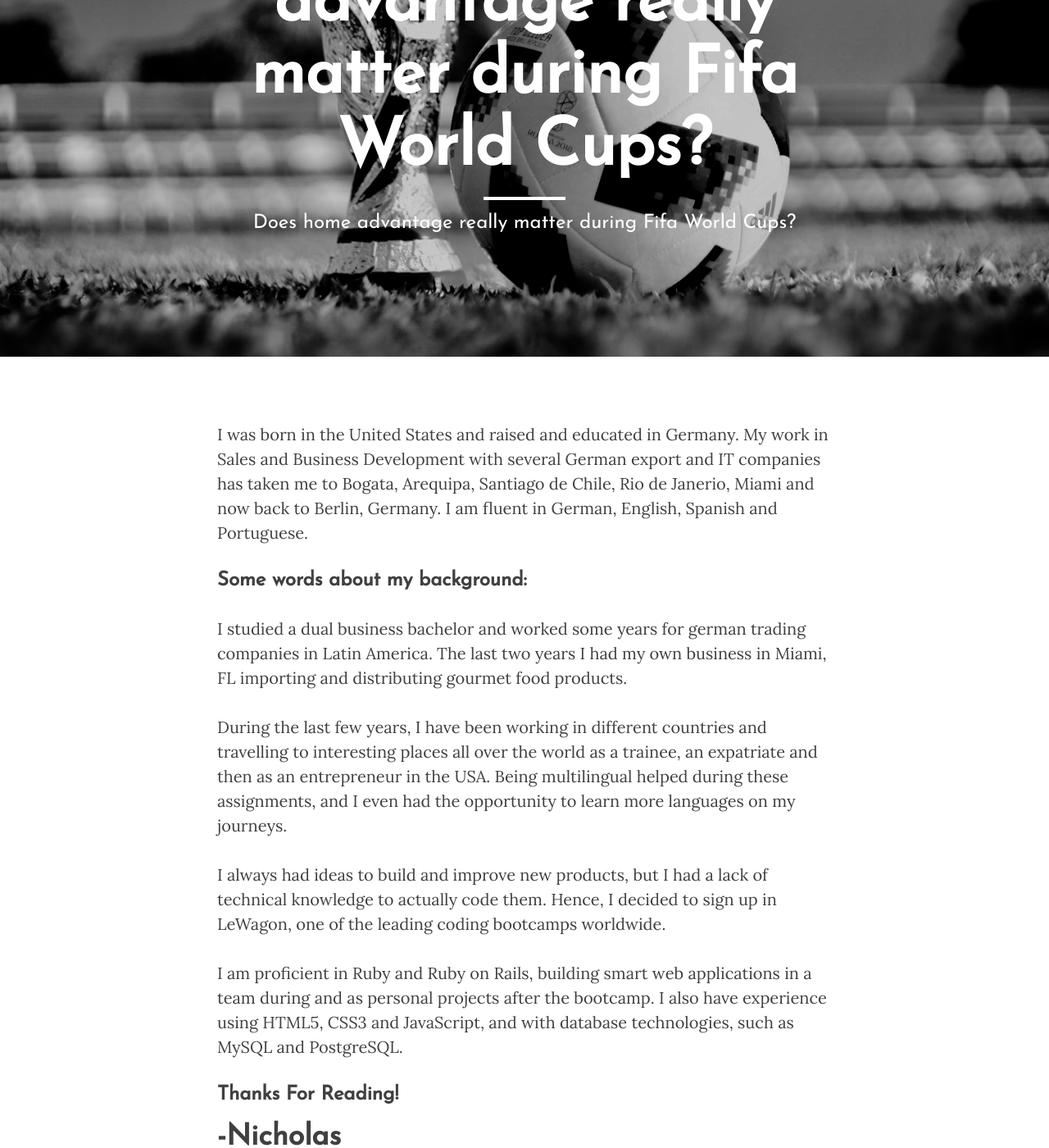
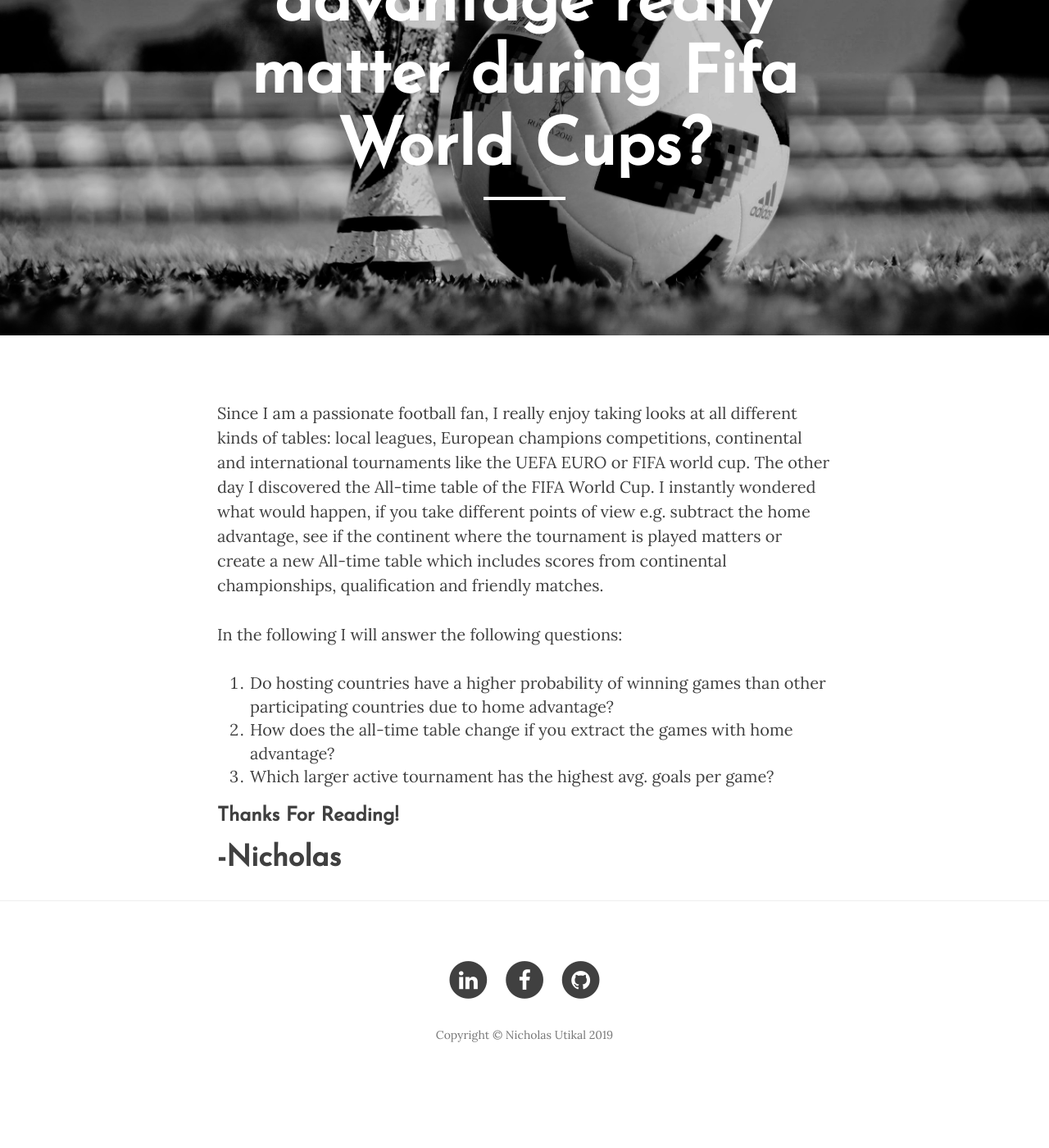
Before and after one commit to nichohelmut/nichohelmut.github.io, a Jekyll site: the page built from blog_post.html, in a window 1280 px wide and 1400 px high, scrolled down 327 px. Shown: the whole window at 82% size. Built offline with Jekyll 4.4.1, drawn with Linux system fonts in a browser that asks for light colours; nearby versions of some CDN libraries.

Commit message:
test first paragraph

```diff
--- a/blog_post.html
+++ b/blog_post.html
@@ -1,24 +1,24 @@
 ---
 layout: page
 title: "Does home advantage really matter during Fifa World Cups?"
-description: "Does home advantage really matter during Fifa World Cups?"
 header-img: "img/football.jpeg"
 ---
 
-<p>I was born in the United States and raised and educated in Germany. My work in Sales and Business Development with several German export and IT companies has taken me to Bogata, Arequipa, Santiago de Chile, Rio de Janerio, Miami and now back to Berlin, Germany.
-
-I am fluent in German, English, Spanish and Portuguese.</p>
+<p>Since I am a passionate football fan, I really enjoy taking looks at all different kinds of tables: local leagues, European champions competitions,
+    continental and international tournaments like the UEFA EURO or FIFA world cup. The other day I discovered the All-time table of the FIFA World Cup.
+    I instantly wondered what would happen, if you take different points of view e.g. subtract the home advantage, see if the continent where the
+    tournament is played matters or create a new All-time table which includes scores from continental championships, qualification and friendly
+    matches.
+</p>
+<p>In the following I will answer the following questions: </p>
+        <ol type="1">
+            <li>Do hosting countries have a higher probability of winning games than other participating countries due to home advantage?</li>
+            <li>How does the all-time table change if you extract the games with home advantage?</li>
+            <li>Which larger active tournament has the highest avg. goals per game?</li>
+        </ol>
 
 
-<h3>Some words about my background:</h3>
 
-<p>I studied a dual business bachelor and worked some years for german trading companies in Latin America. The last two years I had my own business in Miami, FL importing and distributing gourmet food products.</p>
-
-<p>During the last few years, I have been working in different countries and travelling to interesting places all over the world as a trainee, an expatriate and then as an entrepreneur in the USA. Being multilingual helped during these assignments, and I even had the opportunity to learn more languages on my journeys.</p>
-
-<p>I always had ideas to build and improve new products, but I had a lack of technical knowledge to actually code them. Hence, I decided to sign up in LeWagon, one of the leading coding bootcamps worldwide.</p>
-
-<p>I am proficient in Ruby and Ruby on Rails, building smart web applications in a team during and as personal projects after the bootcamp. I also have experience using HTML5, CSS3 and JavaScript, and with database technologies, such as MySQL and PostgreSQL.</p>
 
 <!-- <h3>The Environment</h3>
 
--- a/index.html
+++ b/index.html
@@ -25,7 +25,7 @@
                         <a href="/portfolio/">Portfolio</a>
                     </li>
                     <li>
-                        <a href="/blog_post.html">Portfolio</a>
+                        <a href="/blog_post/">Blog Post</a>
                     </li>
                     <li>
                         <a href="/contact/">Contact</a>
```
Also changed, not shown: 1 other file.
